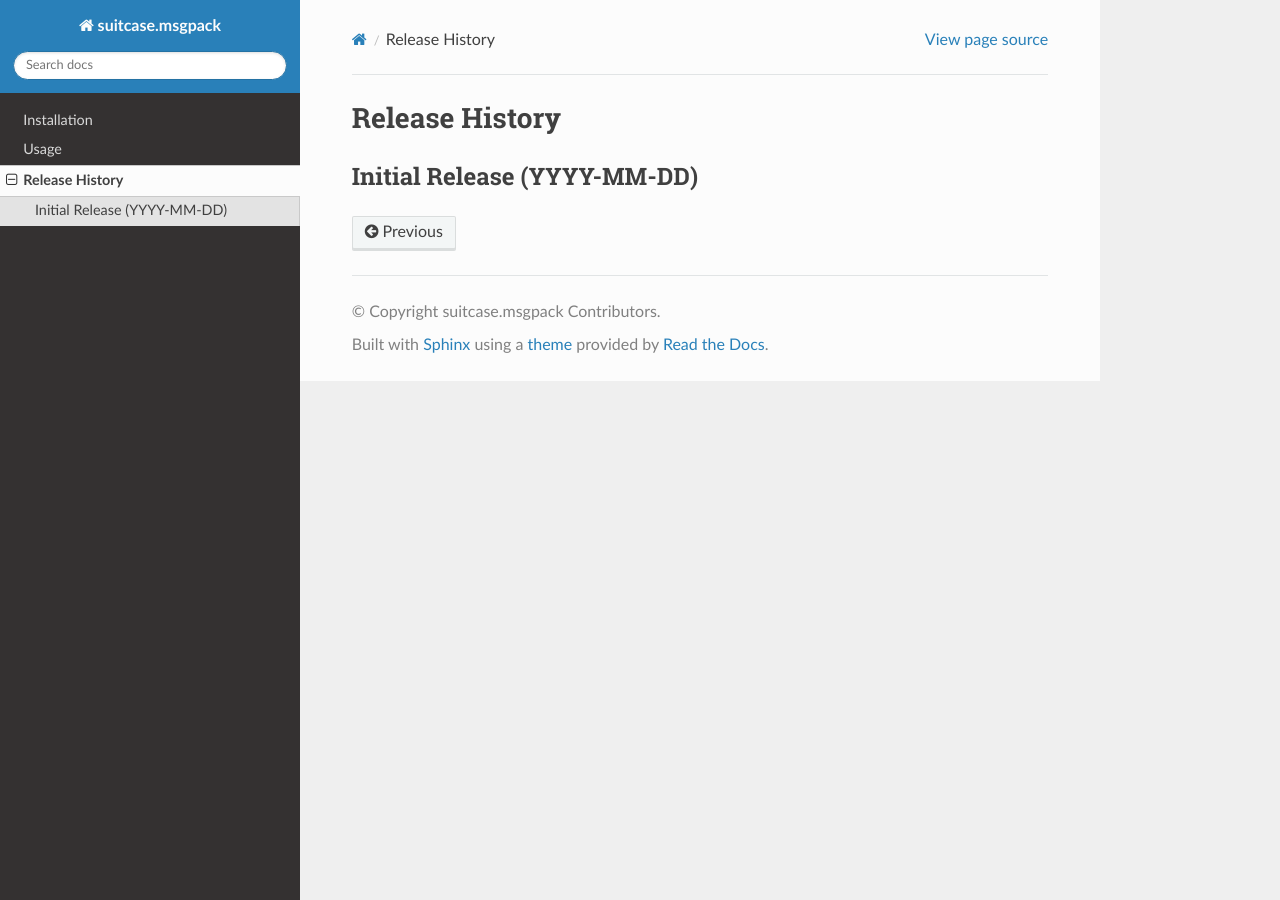
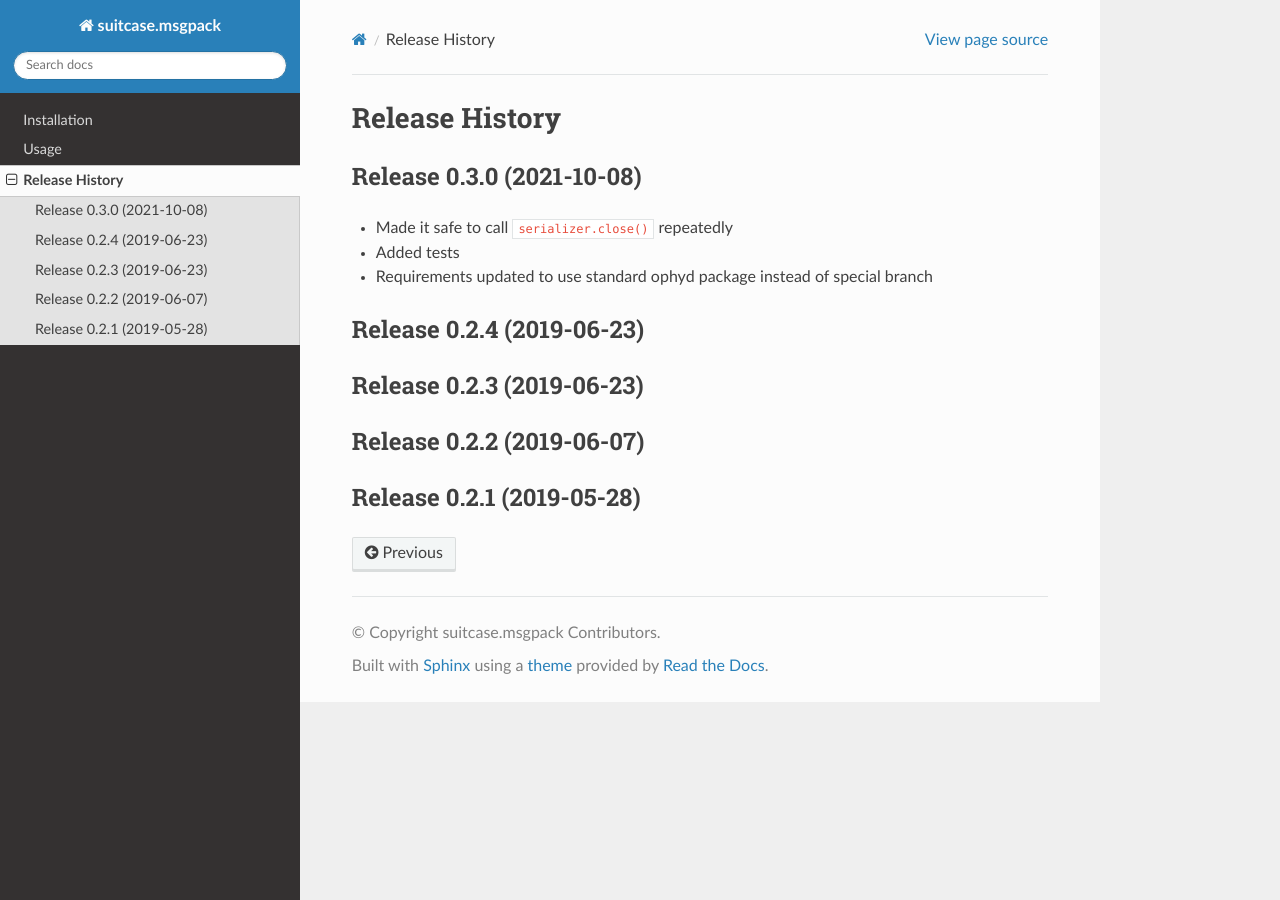
Before and after one commit to bluesky/suitcase-msgpack, a Sphinx documentation site: the page built from docs/source/release-history.rst, in a window 1280 px wide. Built offline with Sphinx 7.4.7 and the Read the Docs theme 2.0.0, drawn with Linux system fonts in a browser that asks for light colours.

Commit message:
Release notes for v0.3.0

```diff
--- a/docs/source/release-history.rst
+++ b/docs/source/release-history.rst
@@ -2,5 +2,21 @@
 Release History
 ===============
 
-Initial Release (YYYY-MM-DD)
-----------------------------
+Release 0.3.0 (2021-10-08)
+--------------------------
+
+- Made it safe to call ``serializer.close()`` repeatedly
+- Added tests
+- Requirements updated to use standard ophyd package instead of special branch
+
+Release 0.2.4 (2019-06-23)
+--------------------------
+
+Release 0.2.3 (2019-06-23)
+--------------------------
+
+Release 0.2.2 (2019-06-07)
+--------------------------
+
+Release 0.2.1 (2019-05-28)
+--------------------------
```
